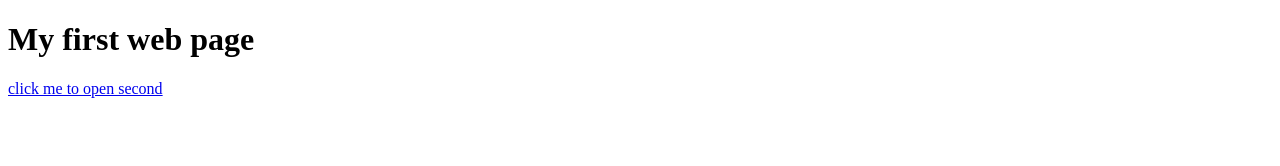
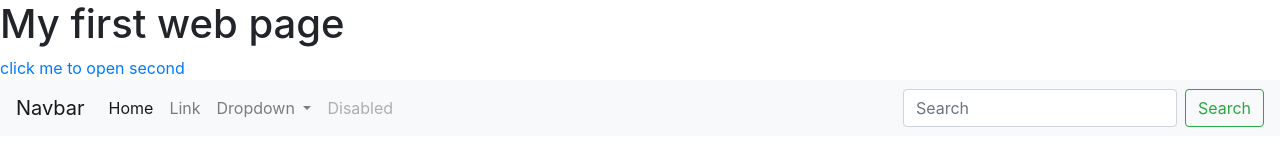
Before and after one commit to chavantejasvini/PortTeju, a plain HTML site: page index.html in a window 1280 px wide. Drawn offline with nearby package versions, Linux system fonts and the light colour scheme.

Commit message:
Update index.html

```diff
--- a/index.html
+++ b/index.html
@@ -3,10 +3,52 @@
 <head>
 	<meta charset="utf-8">
 	<meta name="viewport" content="width=device-width, initial-scale=1">
+	<link rel="stylesheet" href="https://cdn.jsdelivr.net/npm/bootstrap@4.6.2/dist/css/bootstrap.min.css" integrity="sha384-xOolHFLEh07PJGoPkLv1IbcEPTNtaed2xpHsD9ESMhqIYd0nLMwNLD69Npy4HI+N" crossorigin="anonymous">
+	<script src="https://cdn.jsdelivr.net/npm/jquery@3.5.1/dist/jquery.slim.min.js" integrity="sha384-DfXdz2htPH0lsSSs5nCTpuj/zy4C+OGpamoFVy38MVBnE+IbbVYUew+OrCXaRkfj" crossorigin="anonymous"></script>
+<script src="https://cdn.jsdelivr.net/npm/bootstrap@4.6.2/dist/js/bootstrap.bundle.min.js" integrity="sha384-Fy6S3B9q64WdZWQUiU+q4/2Lc9npb8tCaSX9FK7E8HnRr0Jz8D6OP9dO5Vg3Q9ct" crossorigin="anonymous"></script>
 	<title>Portfolio</title>
 </head>
 <body>
 	<h1>My first web page</h1>
 	<a href="second.html">click me to open second</a>
+	<div class="mdiv">
+		<div class="navigation_bar">
+			<nav class="navbar navbar-expand-lg navbar-light bg-light">
+  <a class="navbar-brand" href="#">Navbar</a>
+  <button class="navbar-toggler" type="button" data-toggle="collapse" data-target="#navbarSupportedContent" aria-controls="navbarSupportedContent" aria-expanded="false" aria-label="Toggle navigation">
+    <span class="navbar-toggler-icon"></span>
+  </button>
+
+  <div class="collapse navbar-collapse" id="navbarSupportedContent">
+    <ul class="navbar-nav mr-auto">
+      <li class="nav-item active">
+        <a class="nav-link" href="#">Home <span class="sr-only">(current)</span></a>
+      </li>
+      <li class="nav-item">
+        <a class="nav-link" href="#">Link</a>
+      </li>
+      <li class="nav-item dropdown">
+        <a class="nav-link dropdown-toggle" href="#" role="button" data-toggle="dropdown" aria-expanded="false">
+          Dropdown
+        </a>
+        <div class="dropdown-menu">
+          <a class="dropdown-item" href="#">Action</a>
+          <a class="dropdown-item" href="#">Another action</a>
+          <div class="dropdown-divider"></div>
+          <a class="dropdown-item" href="#">Something else here</a>
+        </div>
+      </li>
+      <li class="nav-item">
+        <a class="nav-link disabled">Disabled</a>
+      </li>
+    </ul>
+    <form class="form-inline my-2 my-lg-0">
+      <input class="form-control mr-sm-2" type="search" placeholder="Search" aria-label="Search">
+      <button class="btn btn-outline-success my-2 my-sm-0" type="submit">Search</button>
+    </form>
+  </div>
+</nav>
+		</div>
+	</div>
 </body>
 </html>
```
